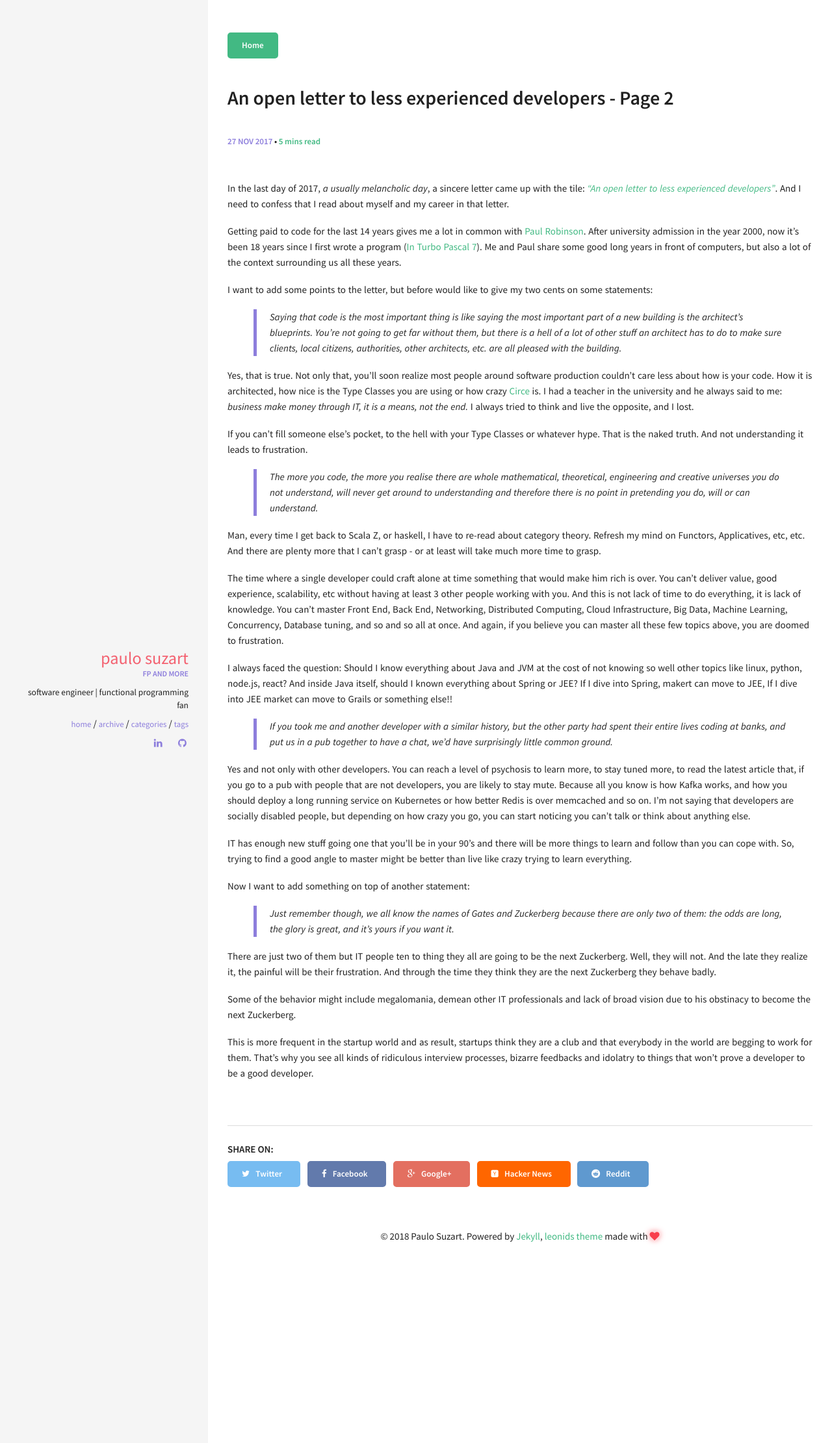
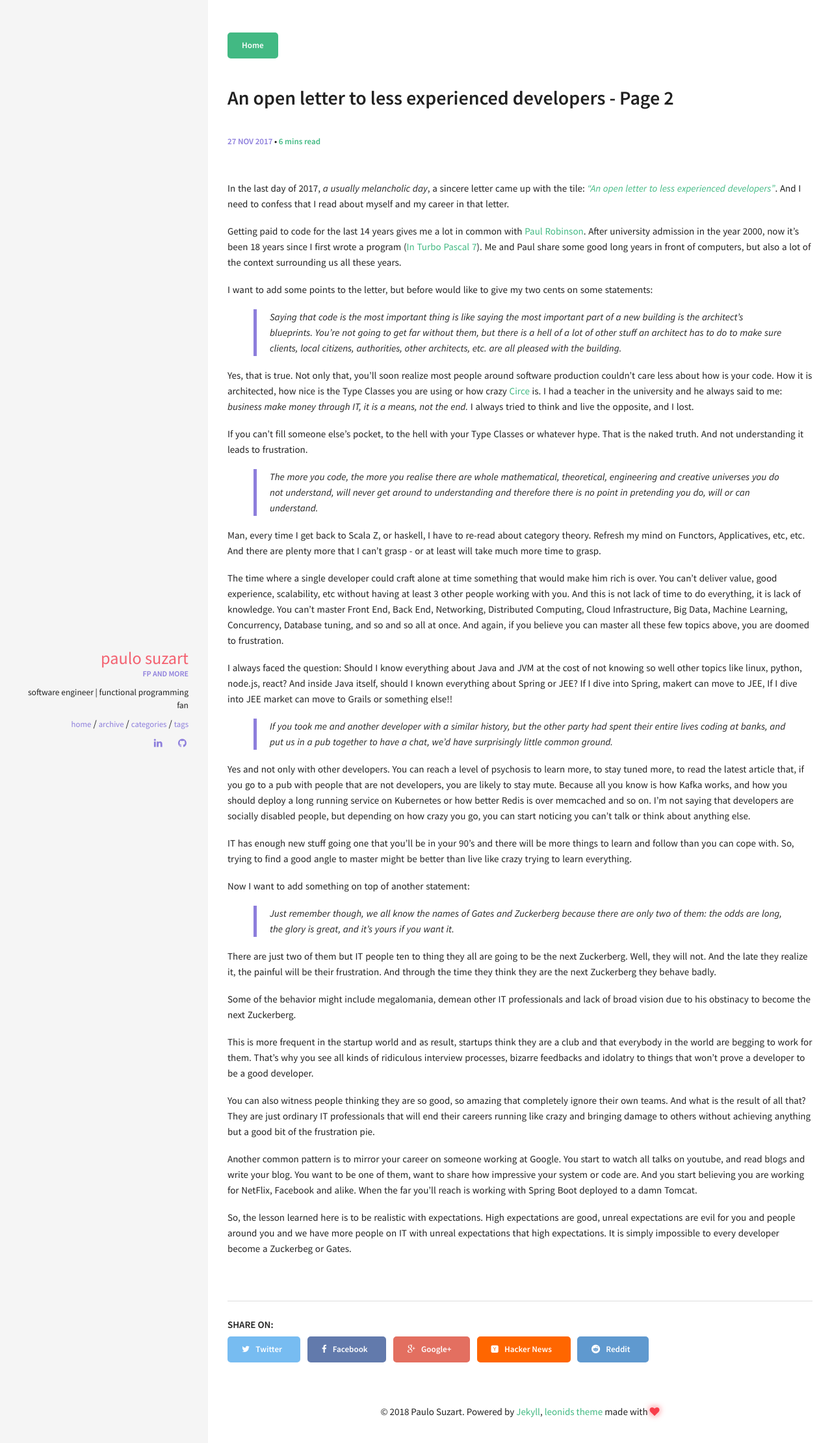
Before and after one commit to paulosuzart/paulosuzart.github.io, a Jekyll site: the page built from _posts/2018-01-02-open-letter-page-2.md, in a window 1280 px wide. Shown: the top 2221 px of the page at 65% size. Built offline with Jekyll 4.4.1, drawn with Linux system fonts in a browser that asks for light colours; comment, search, counter and statistics services are not loaded.

Commit message:
Lasta paragraph

```diff
--- a/_posts/2018-01-02-open-letter-page-2.md
+++ b/_posts/2018-01-02-open-letter-page-2.md
@@ -43,3 +43,9 @@
 Some of the behavior might include megalomania, demean other IT professionals and lack of broad vision due to his obstinacy to become the next Zuckerberg.
 
 This is more frequent in the startup world and as result, startups think they are a club and that everybody in the world are begging to work for them. That's why you see all kinds of ridiculous interview processes, bizarre feedbacks and idolatry to things that won't prove a developer to be a good developer.
+
+You can also witness people thinking they are so good, so amazing that completely ignore their own teams. And what is the result of all that? They are just ordinary IT professionals that will end their careers running like crazy and bringing damage to others without achieving anything but a good bit of the frustration pie.
+
+Another common pattern is to mirror your career on someone working at Google. You start to watch all talks on youtube, and read blogs and write your blog. You want to be one of them, want to share how impressive your system or code are. And you start believing you are working for NetFlix, Facebook and alike. When the far you'll reach is working with Spring Boot deployed to a damn Tomcat.
+
+So, the lesson learned here is to be realistic with expectations. High expectations are good, unreal expectations are evil for you and people around you and we have more people on IT with unreal expectations that high expectations. It is simply impossible to every developer become a Zuckerbeg or Gates.
```
